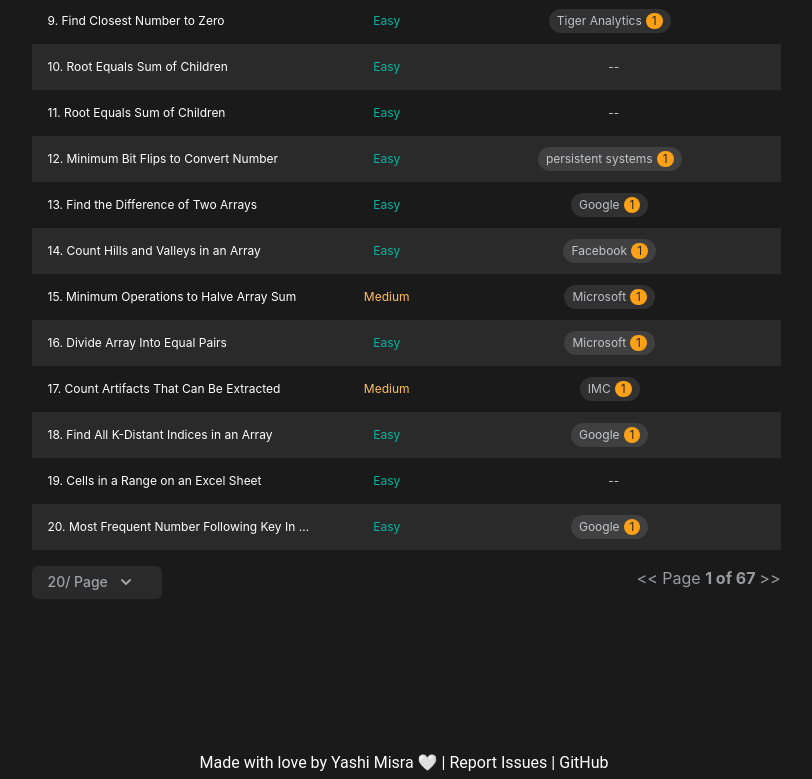
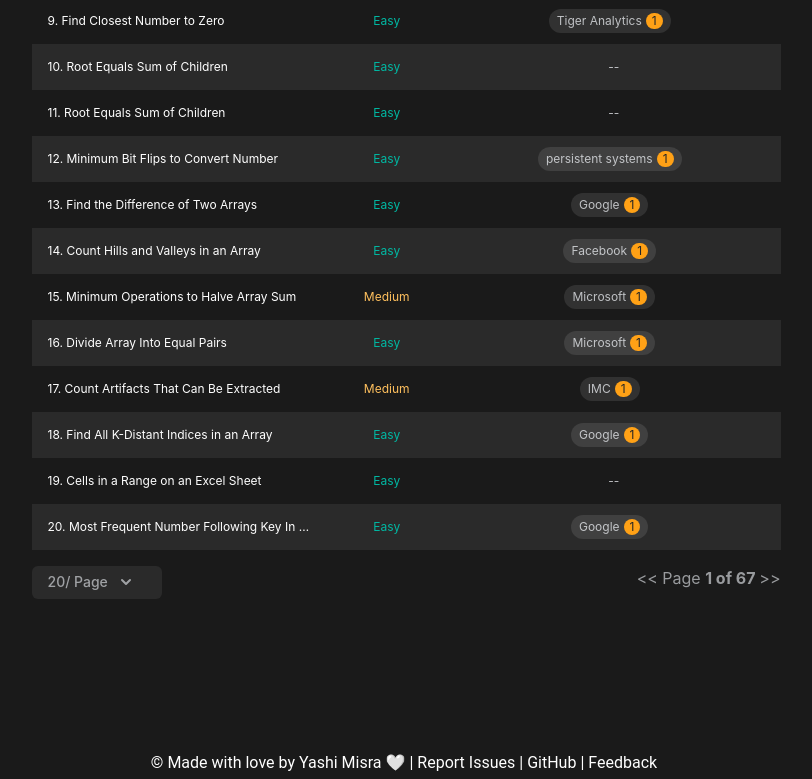
Before and after one commit to ymisra18/LCCWQ, a React (Create React App) app: page / in a window 1280 px wide. Shown: the part 614-1393 px from the top of the page, without its empty margins (234-1046 px from the left). Built offline with nearby package versions, Linux system fonts and the light colour scheme.

Commit message:
(feat): add links to footer.

```diff
--- a/src/components/footer/Footer.tsx
+++ b/src/components/footer/Footer.tsx
@@ -5,23 +5,33 @@ export const Footer = () => (
     data-testid="Footer"
   >
     <p className="text-white text[20px] flex mt-2 pr-1">
-      Made with love by Yashi Misra 🤍 |
+      © Made with love by Yashi Misra 🤍 |
     </p>
     <a
-      className="text-white text[20px] flex mt-2 pr-1"
+      className="text-white text[20px] flex mt-2 pr-1 hover:text-blue"
       href="https://github.com/ymisra18/LCCWQ/issues/new/choose"
       target="_blank"
       rel="noreferrer"
     >
-      Report Issues |
+      Report Issues
     </a>
+    <p className="text-white text[20px] flex mt-2 pr-1">|</p>
     <a
-      className="text-white text[20px] flex mt-2 pr-1"
+      className="text-white text[20px] flex mt-2 pr-1 hover:text-blue"
       href="https://github.com/ymisra18/LCCWQ"
       target="_blank"
       rel="noreferrer"
     >
       GitHub
     </a>
+    <p className="text-white text[20px] flex mt-2 pr-1">|</p>
+    <a
+      className="text-white text[20px] flex mt-2 pr-1 hover:text-blue"
+      href="https://forms.gle/AizN731Q2wStQ6J8A"
+      target="_blank"
+      rel="noreferrer"
+    >
+      Feedback
+    </a>
   </div>
 );
```
